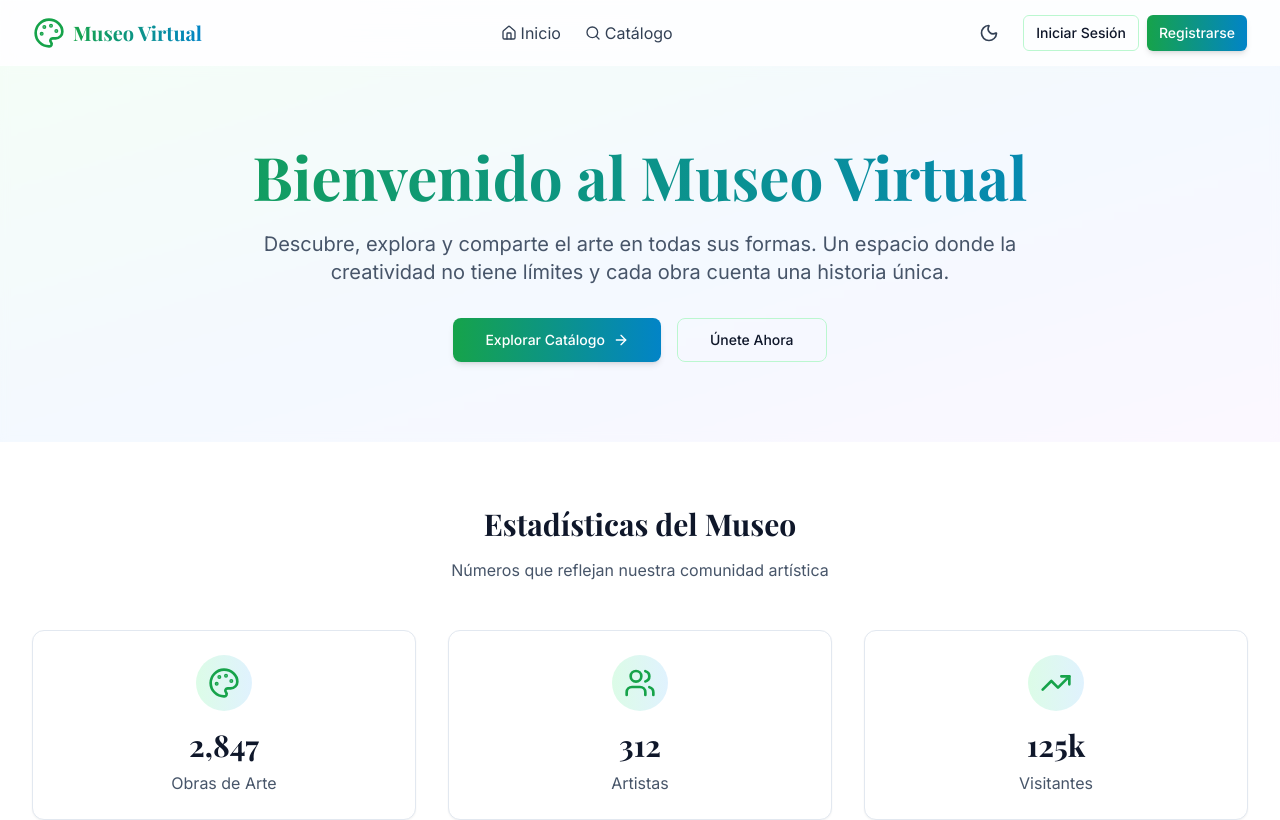
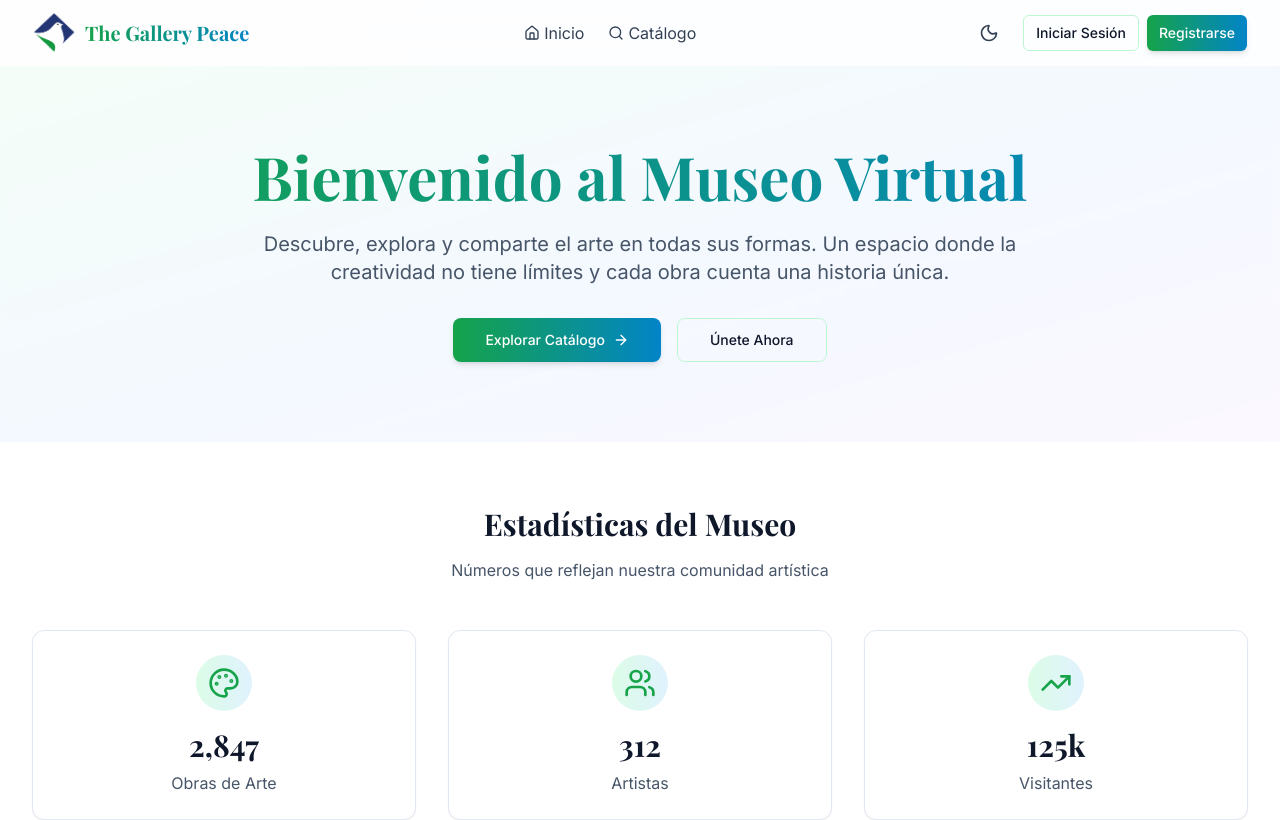
Before and after one commit to mmuseum334-create/UNI-ART, a React (Vite) app: page / in a window 1280 px wide. Shown: the top 820 px of the page. Built offline with nearby package versions, Linux system fonts and the light colour scheme.

Commit message:
Logo y titúlo en el navbar

```diff
--- a/src/components/layout/Navbar.jsx
+++ b/src/components/layout/Navbar.jsx
@@ -3,6 +3,7 @@ import { Link, useNavigate } from 'react-router-dom';
 import { useAuth } from '../../contexts/AuthContext';
 import { useTheme } from '../../contexts/ThemeContext';
 import { Button } from '../ui/Button';
+import LogoUnipaz from '../../assets/LogoUnipaz.png';
 import {
   Menu,
   X,
@@ -11,7 +12,6 @@ import {
   Upload,
   Heart,
   Search,
-  Palette,
   Home,
   Sun,
   Moon
@@ -45,9 +45,13 @@ const Navbar = () => {
       <div className="max-w-7xl mx-auto px-4 sm:px-6 lg:px-8">
         <div className="flex justify-between items-center h-16">
           <Link to="/" className="flex items-center space-x-2">
-            <Palette className="h-8 w-8 text-nature-600 dark:text-nature-400" />
+            <img
+              src={LogoUnipaz}
+              alt="Logo Unipaz"
+              className="h-11 w-11 object-contain"
+            />
             <span className="text-xl font-display font-bold text-gradient dark:text-white">
-              Museo Virtual
+              The Gallery Peace
             </span>
           </Link>
 
```
Also changed, not shown: src/assets/LogoUnipaz.png (added).
